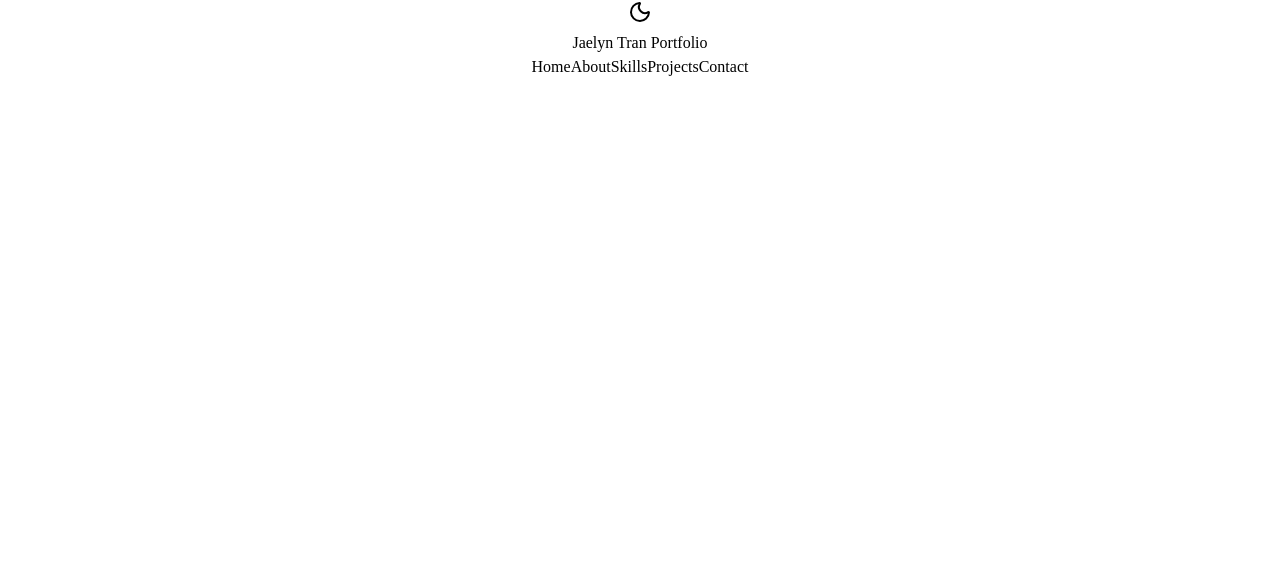
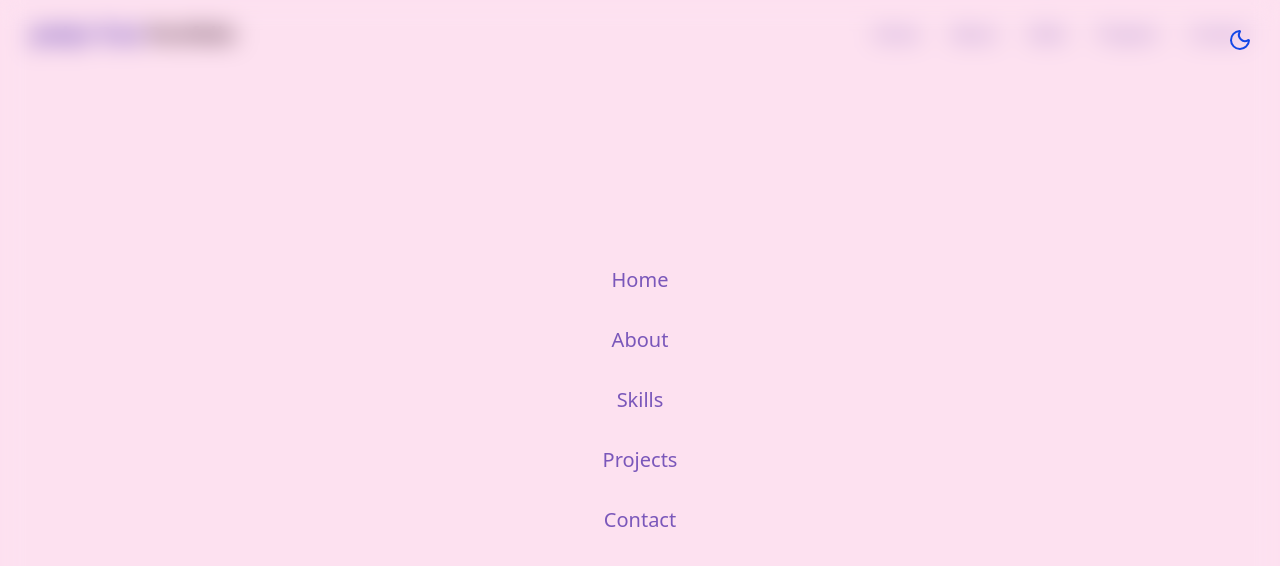
Before and after one commit to jaelyntran/Portfolio, a React (Vite) app: page / in a window 1280 px wide. Shown: the top 566 px of the page. Built offline with nearby package versions, Linux system fonts and the light colour scheme.

Commit message:
Updated navbar

```diff
--- a/package.json
+++ b/package.json
@@ -21,10 +21,13 @@
     "vite": "^7.1.7"
   },
   "dependencies": {
+    "@tailwindcss/vite": "^4.1.15",
+    "clsx": "^2.1.1",
     "lucide-react": "^0.546.0",
     "react": "^18.3.1",
     "react-dom": "^18.3.1",
     "react-router-dom": "^7.9.4",
-    "tailwind-merge": "^3.3.1"
+    "tailwind-merge": "^3.3.1",
+    "tailwindcss": "^4.1.15"
   }
 }
--- a/src/components/NavBar.jsx
+++ b/src/components/NavBar.jsx
@@ -1,5 +1,6 @@
 import { cn } from "@/lib/utils";
 import { useState, useEffect } from "react";
+import { Menu, X } from "lucide-react"
 
 const navItems = [
     {name: "Home", href: "#home"},
@@ -11,6 +12,7 @@
 
 export const NavBar = () => {
     const [isScrolled, setIsScrolled] = useState(false);
+    const [isMenuOpen, setIsMenuOpen] = useState(true);
 
     useEffect(() => {
         const handleScroll = () => {
@@ -19,6 +21,8 @@
         window.addEventListener("scroll", handleScroll);
         return () => window.removeEventListener("scroll", handleScroll);
     }, []);
+
+
     return (
         <nav className={cn("fixed w-full z-40 transition-all duration-300",
                            isScrolled ? "py-3 bg-background/80 backdrop-blur-md shadow-xs" : "py-5")}>
@@ -29,15 +33,35 @@
                     </span>
                 </a>
 
+                {/* desktop */}
                 <div className="hidden md:flex space-x-8">
-                                {navItems.map((item, key) => (
-                                    <a key={key} href={item.href} className="text-foreground/80 hover:text-primary transition-colors duration-300">
-                                        {item.name}
-                                    </a>))}
+                    {navItems.map((item, key) => (
+                        <a key={key} href={item.href}
+                           className="text-foreground/80 hover:text-primary transition-colors duration-300">
+                            {item.name}
+                        </a>))}
                 </div>
 
-                <div>
+                {/* mobile */}
+                <button onClick={() => setIsMenuOpen((prev) => !prev)}
+                        className="md:hidden p-2 text-foreground z-50"
+                        aria-label={isMenuOpen ? "Close Menu" : "Open Menu"}>
+                    {" "}
+                    {isMenuOpen ? <X size={24} /> : <Menu size={24}/>}
+                </button>
 
+                <div className={cn("fixed inset-0 background/95 backdrop-blur-md z-40",
+                                  "flex flex-col items-center justify-center",
+                                  "transition-all duration-300 md-hidden",
+                                  isMenuOpen ? "opacity-100 pointer-events-auto" : "opacity-0 pointer-events-none")}>
+                    <div className="flex flex-col space-y-8 text-xl">
+                        {navItems.map((item, key) => (
+                            <a key={key} href={item.href}
+                               className="text-foreground/80 hover:text-primary transition-colors duration-300"
+                               onClick={() => setIsMenuOpen(false)}>
+                                {item.name}
+                            </a>))}
+                    </div>
                 </div>
             </div>
         </nav>);
--- a/src/index.css
+++ b/src/index.css
@@ -14,8 +14,8 @@
 @layer base {
     :root {
         --background: 328 86.8% 93.7%;
-        --foreground: 325 43.1% 14.6%;
-        --primary: 250 47% 60%;
+        --foreground: 258 52.7% 44.1%;
+        --primary: 325 43.1% 14.6%;
         --primary-foreground: 210 40% 98%;
         --border: 214 32% 91%
         --card: 0 0% 100%;
```
Also changed, not shown: 1 other file (tests, documents, lock files or other folders).
